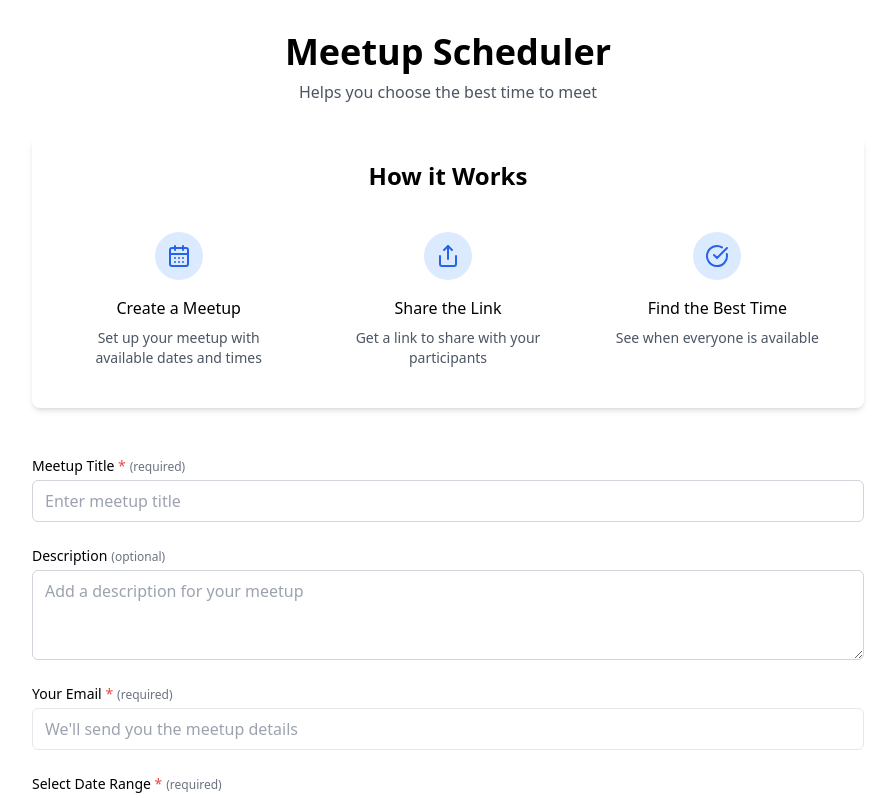
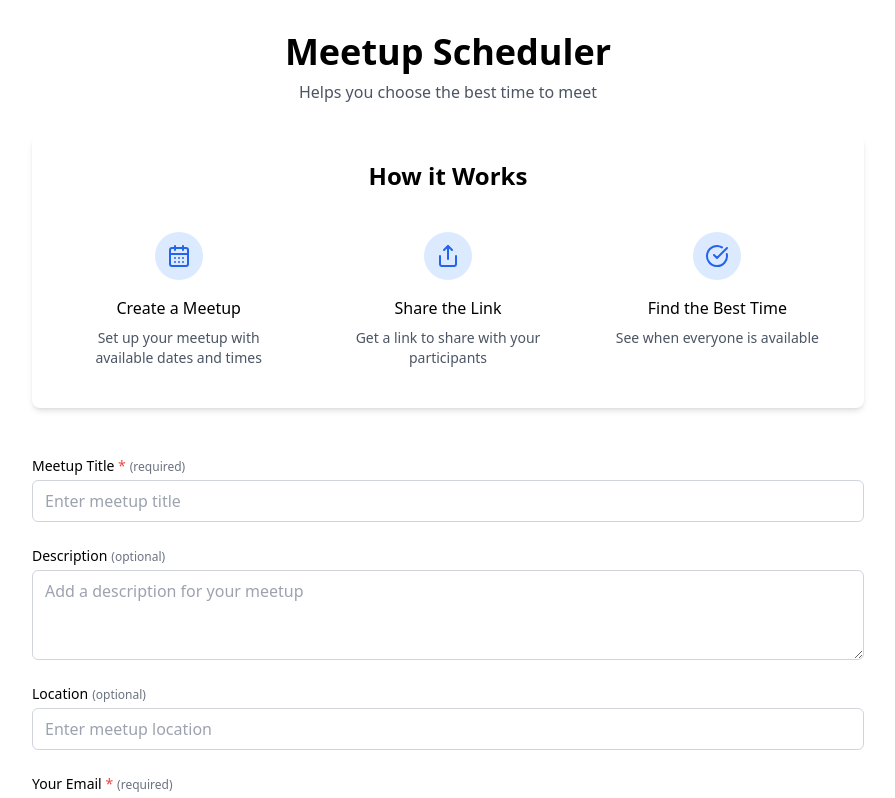
Before and after one commit to plamenbalkanski/meetup-scheduler, a Next.js app: page / in a window 1280 px wide. Shown: the top 798 px of the page, without its empty margins (192-1087 px from the left). Built offline with nearby package versions, Linux system fonts and the light colour scheme.

Commit message:
Add optional address field with map display

```diff
--- a/src/components/CreateMeetupForm.tsx
+++ b/src/components/CreateMeetupForm.tsx
@@ -23,6 +23,7 @@ export function CreateMeetupForm() {
   const [useTimeRanges, setUseTimeRanges] = useState(true)
   const [showUpgradeModal, setShowUpgradeModal] = useState(false)
   const [upgradeInfo, setUpgradeInfo] = useState<any>(null)
+  const [address, setAddress] = useState('')
 
   const handleSubmit = async (e: React.FormEvent) => {
     e.preventDefault()
@@ -36,6 +37,7 @@ export function CreateMeetupForm() {
         body: JSON.stringify({
           title,
           description,
+          address,
           creatorEmail,
           startDate: dateRange.from,
           endDate: dateRange.to,
@@ -98,6 +100,21 @@ export function CreateMeetupForm() {
             className="mt-1 block w-full rounded-md border border-gray-300 px-3 py-2 focus:border-blue-500 focus:ring-1 focus:ring-blue-500"
             rows={3}
             placeholder="Add a description for your meetup"
+          />
+        </div>
+
+        <div>
+          <label htmlFor="address" className="block text-sm font-medium">
+            Location
+            <span className="text-gray-500 text-xs ml-1">(optional)</span>
+          </label>
+          <input
+            type="text"
+            id="address"
+            value={address}
+            onChange={(e) => setAddress(e.target.value)}
+            className="mt-1 block w-full rounded-md border border-gray-300 px-3 py-2 focus:border-blue-500 focus:ring-1 focus:ring-blue-500"
+            placeholder="Enter meetup location"
           />
         </div>
 
--- /dev/null
+++ b/src/components/Map.tsx
@@ -0,0 +1,53 @@
+'use client'
+
+import { useEffect, useRef } from 'react'
+
+interface MapProps {
+  address: string
+  className?: string
+}
+
+export function Map({ address, className = "" }: MapProps) {
+  const mapRef = useRef<HTMLDivElement>(null)
+
+  useEffect(() => {
+    if (!mapRef.current) return
+
+    // Load Google Maps script
+    const script = document.createElement('script')
+    script.src = `https://maps.googleapis.com/maps/api/js?key=${process.env.NEXT_PUBLIC_GOOGLE_MAPS_API_KEY}&libraries=places`
+    script.async = true
+    script.onload = initMap
+    document.head.appendChild(script)
+
+    return () => {
+      document.head.removeChild(script)
+    }
+  }, [address])
+
+  const initMap = () => {
+    if (!mapRef.current) return
+
+    const geocoder = new google.maps.Geocoder()
+    geocoder.geocode({ address }, (results, status) => {
+      if (status === 'OK' && results?.[0]) {
+        const map = new google.maps.Map(mapRef.current!, {
+          center: results[0].geometry.location,
+          zoom: 15,
+        })
+
+        new google.maps.Marker({
+          map,
+          position: results[0].geometry.location,
+        })
+      }
+    })
+  }
+
+  return (
+    <div
+      ref={mapRef}
+      className={`w-full h-64 rounded-lg overflow-hidden ${className}`}
+    />
+  )
+}
```
Also changed, not shown: 1 other file (tests, documents, lock files or other folders).
